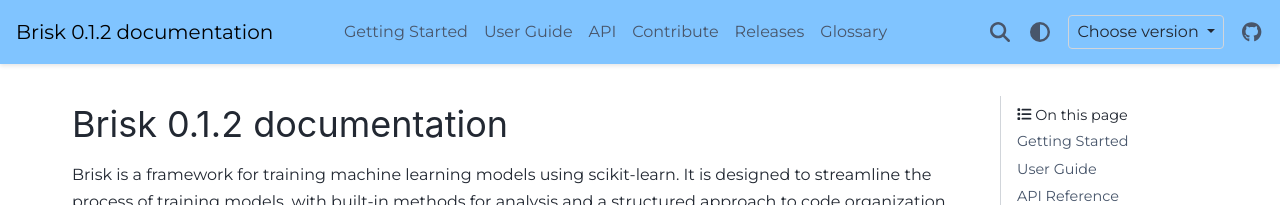
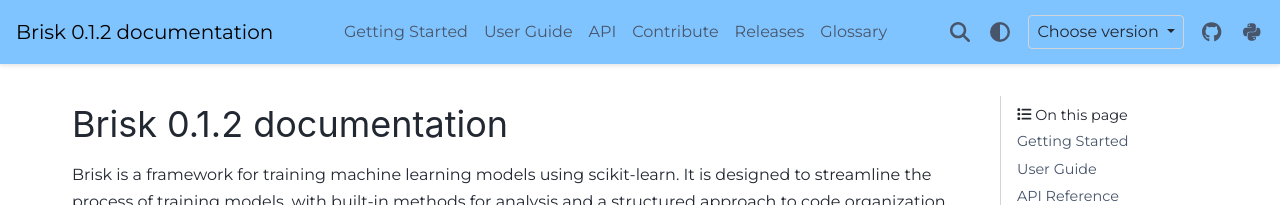
Before and after one commit to BFieguth/brisk, a Sphinx documentation site: the page built from docs/source/index.rst, in a window 1280 px wide. Shown: the top 205 px of the page. Built offline with Sphinx 7.4.7 and the PyData theme 0.15.4, drawn with Linux system fonts in a browser that asks for light colours.

Commit message:
docs: add navbar link to PyPI page

```diff
--- a/docs/source/_templates/brisk_icon_links.html
+++ b/docs/source/_templates/brisk_icon_links.html
@@ -1,4 +1,5 @@
 {%- set theme_icon_links = [
     { "url": "https://github.com/BFieguth/brisk", "icon": "fa-brands fa-github", "name": "GitHub" },
+    { "url": "https://pypi.org/project/brisk-ml/", "icon": "fa-brands fa-python", "name": "PyPI" },
   ] -%}
 {% extends "navbar-icon-links.html" %}
```
